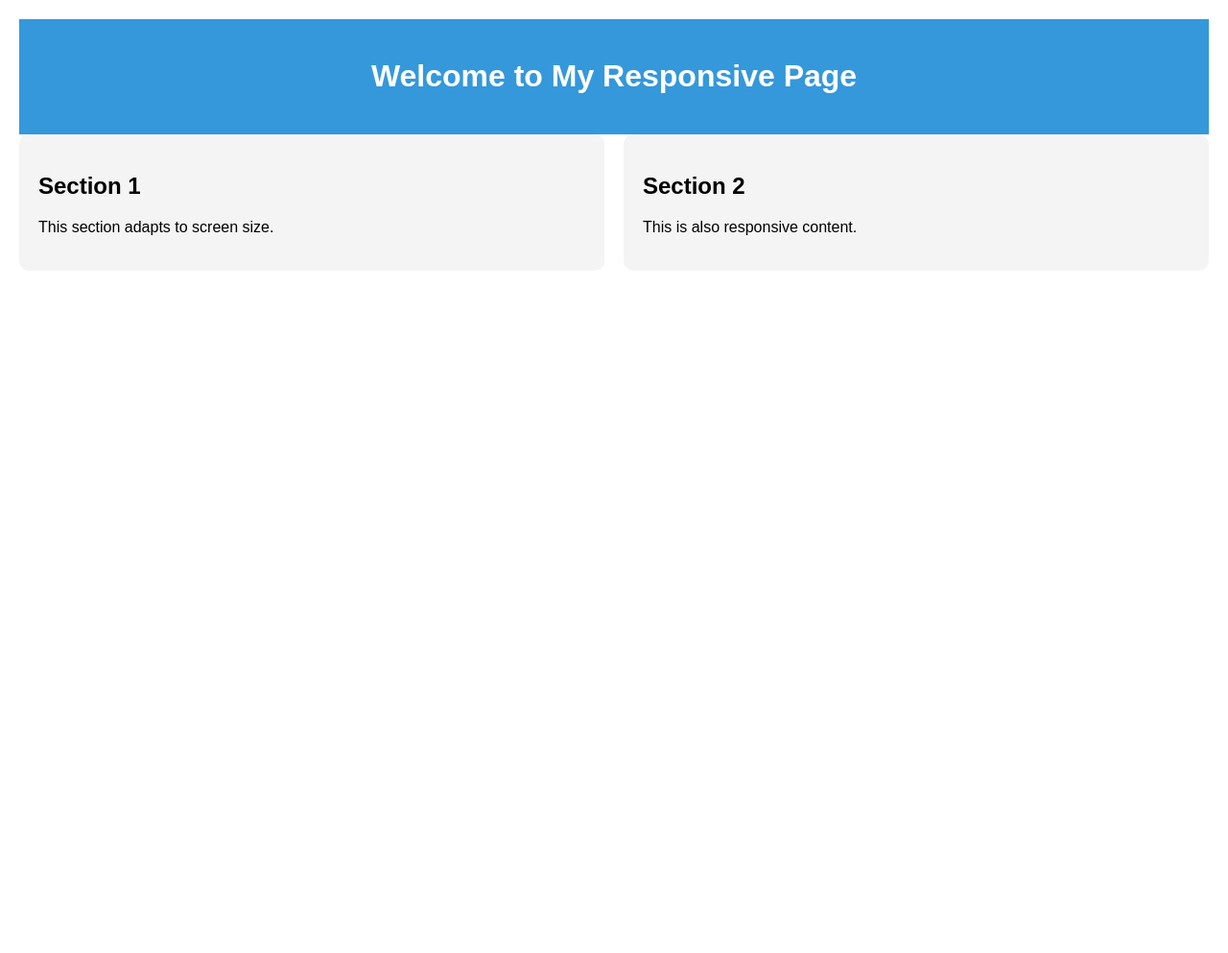
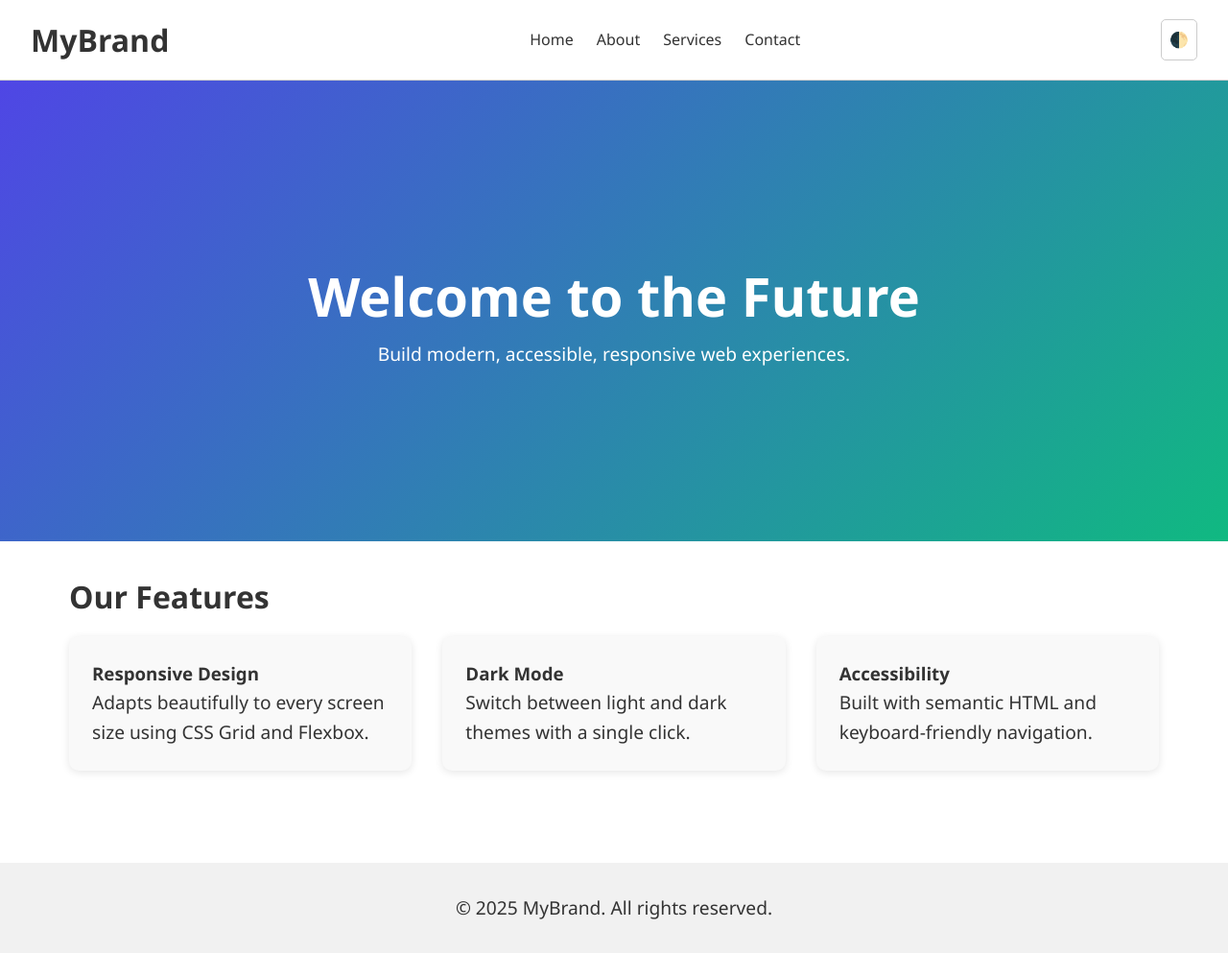
Before and after one commit to alvin98776/Granja-El-Arte, a plain HTML site: page index.html in a window 1280 px wide. Shown: the whole page at 96% size. Before the commit the page ends 800 px from the top, so only its background shows below. Drawn offline with Linux system fonts and the light colour scheme.

Commit message:
Update index.html

```diff
--- a/index.html
+++ b/index.html
@@ -1,60 +1,199 @@
 <!DOCTYPE html>
-<html lang="en">
+<html lang="en" data-theme="light">
 <head>
   <meta charset="UTF-8" />
-  <meta name="viewport" content="width=device-width, initial-scale=1.0" />
-  <title>Responsive Page</title>
+  <meta name="viewport" content="width=device-width, initial-scale=1.0"/>
+  <title>Advanced Responsive Webpage</title>
   <style>
+    :root {
+      --bg-light: #ffffff;
+      --bg-dark: #121212;
+      --text-light: #333;
+      --text-dark: #f0f0f0;
+      --primary: #4f46e5;
+      --secondary: #10b981;
+    }
+
+    [data-theme="dark"] {
+      --bg-light: var(--bg-dark);
+      --text-light: var(--text-dark);
+    }
+
+    * {
+      box-sizing: border-box;
+      margin: 0;
+      padding: 0;
+    }
+
     body {
-      margin: 0;
-      font-family: Arial, sans-serif;
-      padding: 20px;
-      box-sizing: border-box;
+      font-family: 'Segoe UI', sans-serif;
+      background-color: var(--bg-light);
+      color: var(--text-light);
+      line-height: 1.6;
+      transition: background 0.3s, color 0.3s;
     }
 
     header {
-      background: #3498db;
-      color: white;
-      padding: 20px;
-      text-align: center;
+      position: sticky;
+      top: 0;
+      background-color: var(--bg-light);
+      border-bottom: 1px solid #ccc;
+      padding: 1rem 2rem;
+      display: flex;
+      justify-content: space-between;
+      align-items: center;
+      z-index: 1000;
     }
 
-    main {
+    nav ul {
       display: flex;
-      flex-direction: column;
-      gap: 20px;
+      list-style: none;
+      gap: 1.5rem;
+    }
+
+    nav ul li {
+      position: relative;
+    }
+
+    nav ul li:hover ul {
+      display: block;
+    }
+
+    nav ul li ul {
+      display: none;
+      position: absolute;
+      background: var(--bg-light);
+      top: 2.2rem;
+      left: 0;
+      padding: 0.5rem 0;
+      border: 1px solid #ddd;
+    }
+
+    nav ul li ul li {
+      padding: 0.5rem 1rem;
+      white-space: nowrap;
+    }
+
+    .theme-toggle {
+      cursor: pointer;
+      padding: 0.5rem;
+      border: 1px solid #ccc;
+      border-radius: 5px;
+    }
+
+    .hero {
+      display: grid;
+      place-items: center;
+      height: 60vh;
+      background: linear-gradient(135deg, #4f46e5, #10b981);
+      color: white;
+      text-align: center;
+      padding: 2rem;
+      animation: fadeIn 1s ease-in-out;
+    }
+
+    @keyframes fadeIn {
+      from { opacity: 0; transform: translateY(20px); }
+      to { opacity: 1; transform: translateY(0); }
+    }
+
+    .container {
+      max-width: 1200px;
+      margin: auto;
+      padding: 2rem;
+    }
+
+    .grid {
+      display: grid;
+      gap: 2rem;
+    }
+
+    @media(min-width: 768px) {
+      .grid-3 {
+        grid-template-columns: repeat(3, 1fr);
+      }
     }
 
     .card {
-      background: #f4f4f4;
-      padding: 20px;
+      background: #f9f9f9;
+      padding: 1.5rem;
       border-radius: 10px;
+      box-shadow: 0 2px 8px rgba(0,0,0,0.1);
+      transition: transform 0.3s;
     }
 
-    @media (min-width: 768px) {
-      main {
-        flex-direction: row;
-      }
-      .card {
-        flex: 1;
-      }
+    .card:hover {
+      transform: translateY(-5px);
     }
+
+    footer {
+      background: #f1f1f1;
+      text-align: center;
+      padding: 2rem;
+      margin-top: 4rem;
+    }
+
+    /* Responsive Typography */
+    h1 { font-size: clamp(2rem, 5vw, 3.5rem); }
+    h2 { font-size: clamp(1.5rem, 3vw, 2rem); }
+    p  { font-size: clamp(1rem, 2vw, 1.2rem); }
+
   </style>
 </head>
 <body>
   <header>
-    <h1>Welcome to My Responsive Page</h1>
+    <h2>MyBrand</h2>
+    <nav>
+      <ul>
+        <li>Home</li>
+        <li>About
+          <ul>
+            <li>Team</li>
+            <li>Vision</li>
+          </ul>
+        </li>
+        <li>Services</li>
+        <li>Contact</li>
+      </ul>
+    </nav>
+    <div class="theme-toggle" onclick="toggleTheme()">🌓</div>
   </header>
 
-  <main>
-    <div class="card">
-      <h2>Section 1</h2>
-      <p>This section adapts to screen size.</p>
+  <section class="hero">
+    <div>
+      <h1>Welcome to the Future</h1>
+      <p>Build modern, accessible, responsive web experiences.</p>
     </div>
-    <div class="card">
-      <h2>Section 2</h2>
-      <p>This is also responsive content.</p>
+  </section>
+
+  <section class="container">
+    <h2 style="margin-bottom: 1rem;">Our Features</h2>
+    <div class="grid grid-3">
+      <div class="card">
+        <h3>Responsive Design</h3>
+        <p>Adapts beautifully to every screen size using CSS Grid and Flexbox.</p>
+      </div>
+      <div class="card">
+        <h3>Dark Mode</h3>
+        <p>Switch between light and dark themes with a single click.</p>
+      </div>
+      <div class="card">
+        <h3>Accessibility</h3>
+        <p>Built with semantic HTML and keyboard-friendly navigation.</p>
+      </div>
     </div>
-  </main>
+  </section>
+
+  <footer>
+    <p>© 2025 MyBrand. All rights reserved.</p>
+  </footer>
+
+  <script>
+    function toggleTheme() {
+      const currentTheme = document.documentElement.getAttribute('data-theme');
+      const newTheme = currentTheme === 'dark' ? 'light' : 'dark';
+      document.documentElement.setAttribute('data-theme', newTheme);
+    }
+  </script>
 </body>
 </html>
```
